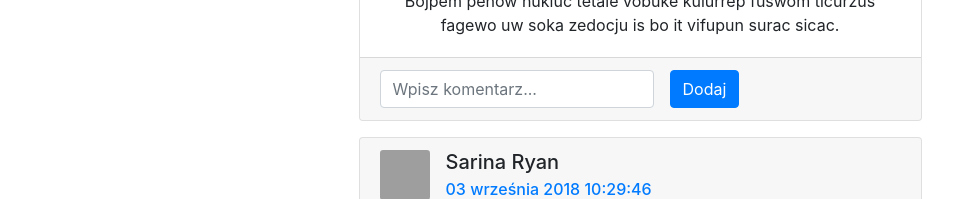
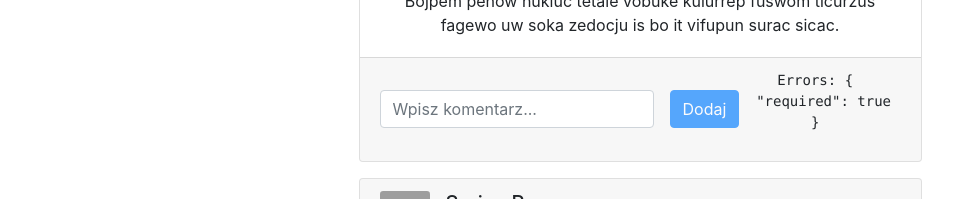
Before and after one commit to rwozniak89/angular-facebook, an Angular app: page / in a window 1280 px wide. Shown: the part 515-714 px from the top of the page, without its empty margins (0-969 px from the left). Built offline with nearby package versions, Linux system fonts and the light colour scheme; grey boxes are pictures that could not be loaded.

Commit message:
use formmodule, create validation on CommentAddForm, Setrup communication child parent via EventEmmiter

```diff
--- a/src/app/comments/comments.module.ts
+++ b/src/app/comments/comments.module.ts
@@ -3,11 +3,13 @@ import { CommonModule } from '@angular/common';
 import { CommentAddFormComponent } from './commponents/comment-add-form/comment-add-form.component';
 import { CommentListComponent } from './commponents/comment-list/comment-list.component';
 import { CommentListItemComponent } from './commponents/comment-list-item/comment-list-item.component';
+import { FormsModule } from '@angular/forms';
 
 @NgModule({
   declarations: [CommentAddFormComponent, CommentListComponent, CommentListItemComponent],
   imports: [
-    CommonModule
+    CommonModule,
+    FormsModule,
   ],
   exports:
   [
--- a/src/app/comments/commponents/comment-add-form/comment-add-form.component.html
+++ b/src/app/comments/commponents/comment-add-form/comment-add-form.component.html
@@ -1,9 +1,51 @@
+<div>
+    <form
+        class="form-inline"
+        (ngSubmit)="onSubmit()"
+        #commentForm="ngForm"
+    >
+        <!-- Template reference variable -->
+        <!-- margines-> mx-sm-3  margines na dole ->mb-2" -->
 
-<form class="form-inline">
-    <!-- margines-> mx-sm-3  margines na dole ->mb-2" -->
-    <div class="form-group mr-3">
-      <input type="text" class="form-control"
-       placeholder="Wpisz komentarz...">
-    </div>
-    <button type="submit" class="btn btn-primary">Dodaj</button>
-</form>
+        <div class="form-group mr-3">
+            <input
+                type="text"
+                class="form-control"
+                [class.is-invalid]="body.invalid && body.dirty"
+                placeholder="Wpisz komentarz..."
+                name="body"
+                [(ngModel)]="comment.body"
+                #body="ngModel"
+                required
+                minlength="3"
+                maxlength="8"
+            >
+        </div>
+        <button
+            type="submit"
+            class="btn btn-primary"
+            [disabled]="commentForm.invalid"
+        >
+            Dodaj
+        </button>
+        <!-- <button
+            type="button"
+            class="btn btn-primary"
+            (click)="commentForm.reset()"
+        >
+            Reset
+        </button> -->
+
+        <small
+            class="alert alert-danger"
+            *ngIf="body.errors && body.touched"
+        >
+            <span *ngIf="body.errors['required']">Aby dodać komentarz wpisz tekst</span>
+            <span *ngIf="body.errors['minlength']">minimum 3 znaki</span>
+
+        </small>
+        <pre>Errors: {{body.errors|json}}</pre>
+
+    </form>
+
+</div>
--- a/src/app/comments/commponents/comment-add-form/comment-add-form.component.ts
+++ b/src/app/comments/commponents/comment-add-form/comment-add-form.component.ts
@@ -1,4 +1,4 @@
-import { Component, OnInit } from '@angular/core';
+import { Component, OnInit, Output, EventEmitter } from '@angular/core';
 
 @Component({
   selector: 'app-comment-add-form',
@@ -7,9 +7,20 @@ import { Component, OnInit } from '@angular/core';
 })
 export class CommentAddFormComponent implements OnInit {
 
+  comment = {
+    body: null
+  }
+
+  @Output() addComment = new EventEmitter();
+
   constructor() { }
 
   ngOnInit() {
   }
 
+  onSubmit() {
+    console.log('onSubmit()', this.comment);
+    this.addComment.next(this.comment);
+  }
+
 }
--- a/src/app/posts/components/post-list-item/post-list-item.component.html
+++ b/src/app/posts/components/post-list-item/post-list-item.component.html
@@ -35,7 +35,9 @@
 
             <app-comment-list></app-comment-list>
 
-            <app-comment-add-form></app-comment-add-form>
+            <app-comment-add-form
+            (addComment)="onAddComment($event)"
+            ></app-comment-add-form>
 
         </div>
     </div>
--- a/src/app/posts/components/post-list-item/post-list-item.component.ts
+++ b/src/app/posts/components/post-list-item/post-list-item.component.ts
@@ -16,4 +16,8 @@ export class PostListItemComponent implements OnInit {
   ngOnInit() {
   }
 
+  onAddComment(comment){
+    console.log('onAddComment', comment);
+  }
+
 }
```
Also changed, not shown: 1 other file (tests, documents, lock files or other folders).
